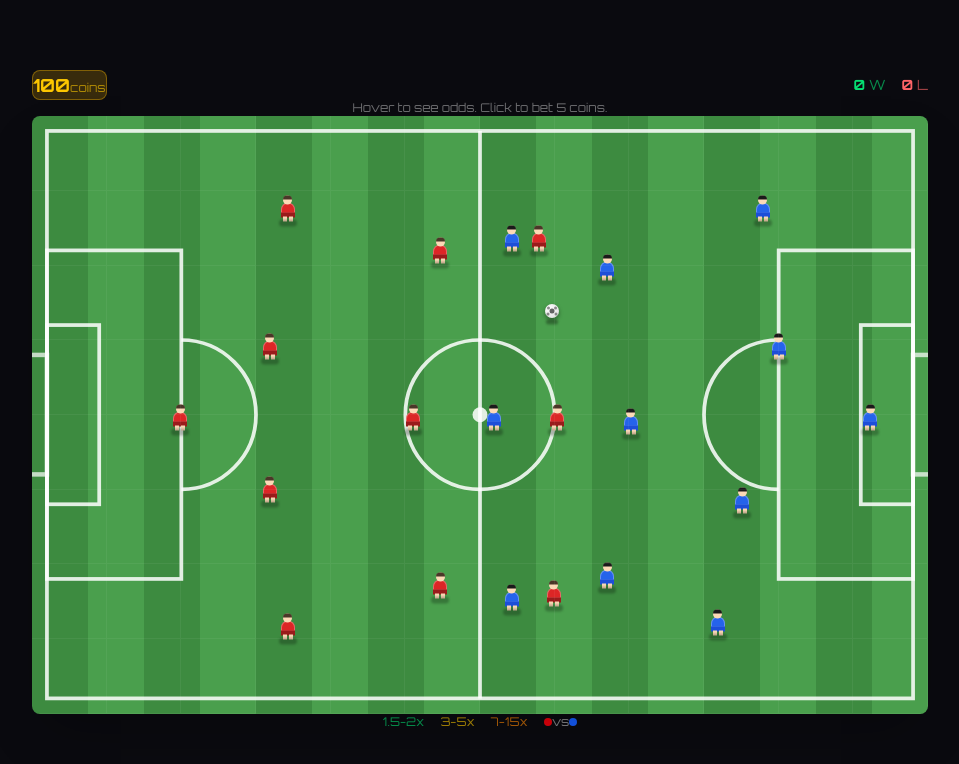
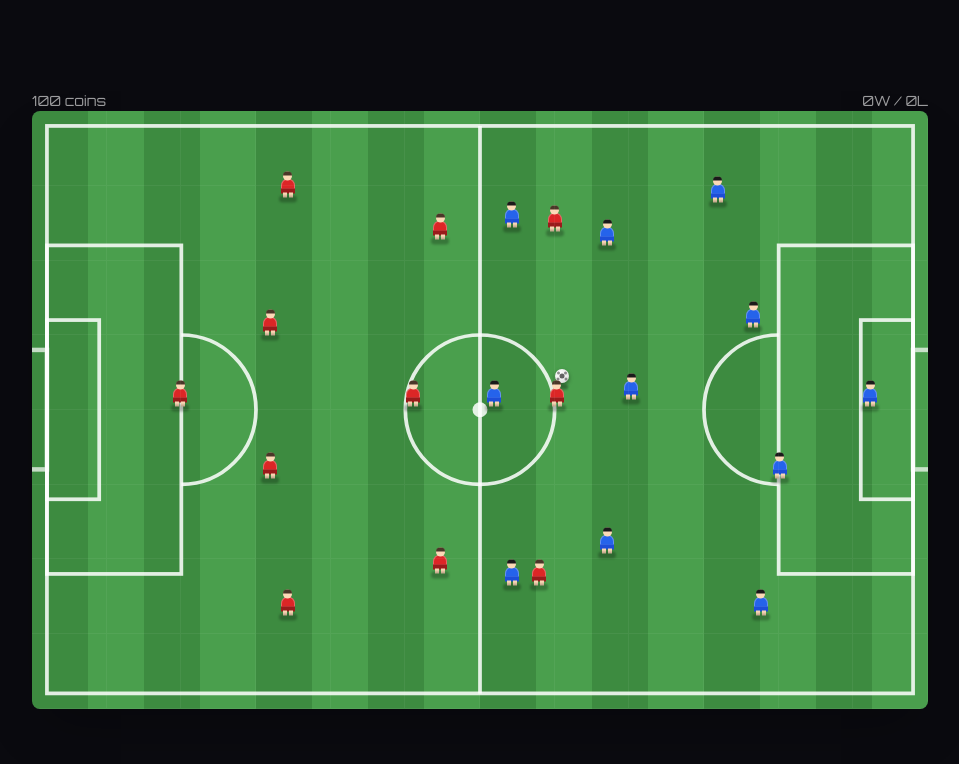
Before and after one commit to frido22/Fussball, a React (Vite) app: page / in a window 1280 px wide. Shown: the top 764 px of the page, without its empty margins (160-1119 px from the left). Built offline with nearby package versions, Linux system fonts and the light colour scheme.

Commit message:
Minimal UI: simplify header, remove legend

```diff
--- a/src/App.jsx
+++ b/src/App.jsx
@@ -283,17 +283,10 @@ function App() {
 
   return (
     <div className="min-h-screen bg-[#0a0a0f] flex flex-col items-center justify-center p-2 sm:p-4">
-      <div className="w-full max-w-4xl mb-3 flex justify-between items-center px-2">
-        <div className="bg-yellow-500/20 border border-yellow-500/40 rounded-lg px-3 py-1.5">
-          <span className="text-yellow-400 text-sm sm:text-lg font-bold">{coins}</span>
-          <span className="text-yellow-400/60 text-xs ml-1">coins</span>
-        </div>
-        <div className="flex gap-4 text-xs sm:text-sm">
-          <span className="text-green-400"><b>{wins}</b> <span className="opacity-60">W</span></span>
-          <span className="text-red-400"><b>{losses}</b> <span className="opacity-60">L</span></span>
-        </div>
+      <div className="w-full max-w-4xl mb-2 flex justify-between items-center px-1 text-white/60 text-xs sm:text-sm">
+        <span>{coins} coins</span>
+        <span>{wins}W / {losses}L</span>
       </div>
-      <div className="text-white/40 text-[10px] sm:text-xs mb-2">Hover to see odds. Click to bet {BET_COST} coins.</div>
 
       <div className="relative w-full max-w-4xl aspect-[3/2] rounded-lg overflow-hidden shadow-2xl">
         <div className="absolute inset-0 flex">
@@ -364,12 +357,6 @@ function App() {
         {coinAnims.map(a => <div key={a.id} className="absolute text-yellow-400 font-bold text-xl pointer-events-none" style={{ left: '50%', top: '40%', animation: 'coinFloat 1.2s ease-out forwards', zIndex: 30 }}>+{a.amt}</div>)}
       </div>
 
-      <div className="mt-3 flex gap-4 text-[10px] sm:text-xs text-white/50">
-        <span className="text-green-400/70">1.5-2x</span>
-        <span className="text-yellow-400/70">3-5x</span>
-        <span className="text-orange-400/70">7-15x</span>
-        <span className="ml-2"><span className="inline-block w-2 h-2 rounded-full bg-red-600 mr-1" />vs<span className="inline-block w-2 h-2 rounded-full bg-blue-600 ml-1" /></span>
-      </div>
       <style>{`@keyframes coinFloat { 0% { opacity: 1; transform: translate(-50%, 0) scale(1); } 100% { opacity: 0; transform: translate(-50%, -60px) scale(1.3); } }`}</style>
     </div>
   )
```
